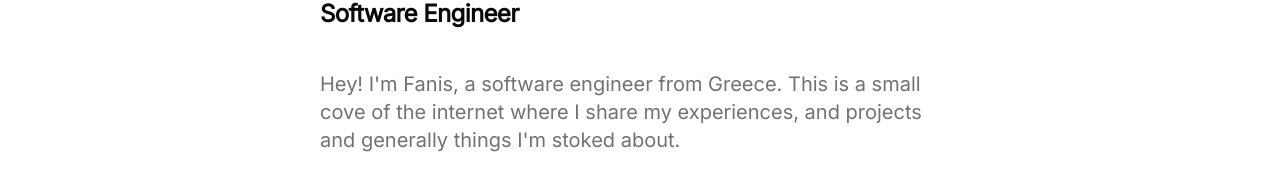
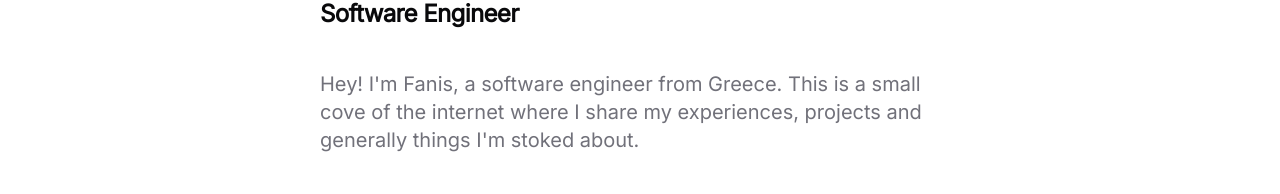
Before and after one commit to tharropoulos/portfolio, a React (Vite) app: page / in a window 1280 px wide. Shown: the part 190-384 px from the top of the page. Built offline with nearby package versions, Linux system fonts and the light colour scheme.

Commit message:
chore: fix grammar mistake

```diff
--- a/src/routes/index.lazy.tsx
+++ b/src/routes/index.lazy.tsx
@@ -34,8 +34,8 @@ function Index() {
             </div>
             <p className="leading-6 text-muted-foreground md:text-xl">
               Hey! I'm Fanis, a software engineer from Greece. This is a small
-              cove of the internet where I share my experiences, and projects
-              and generally things I'm stoked about.
+              cove of the internet where I share my experiences, projects and
+              generally things I'm stoked about.
             </p>
             <SocialLinks
               className="my-5 md:my-10"
```
